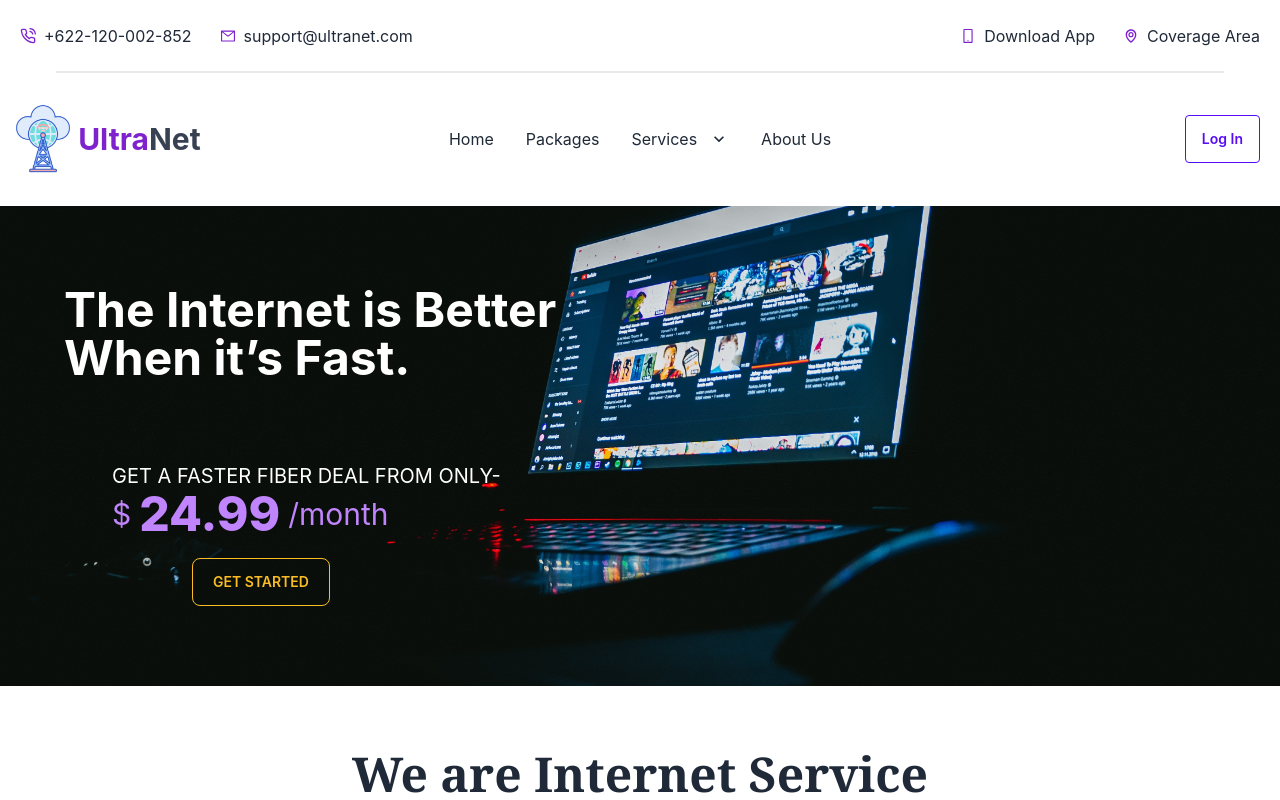
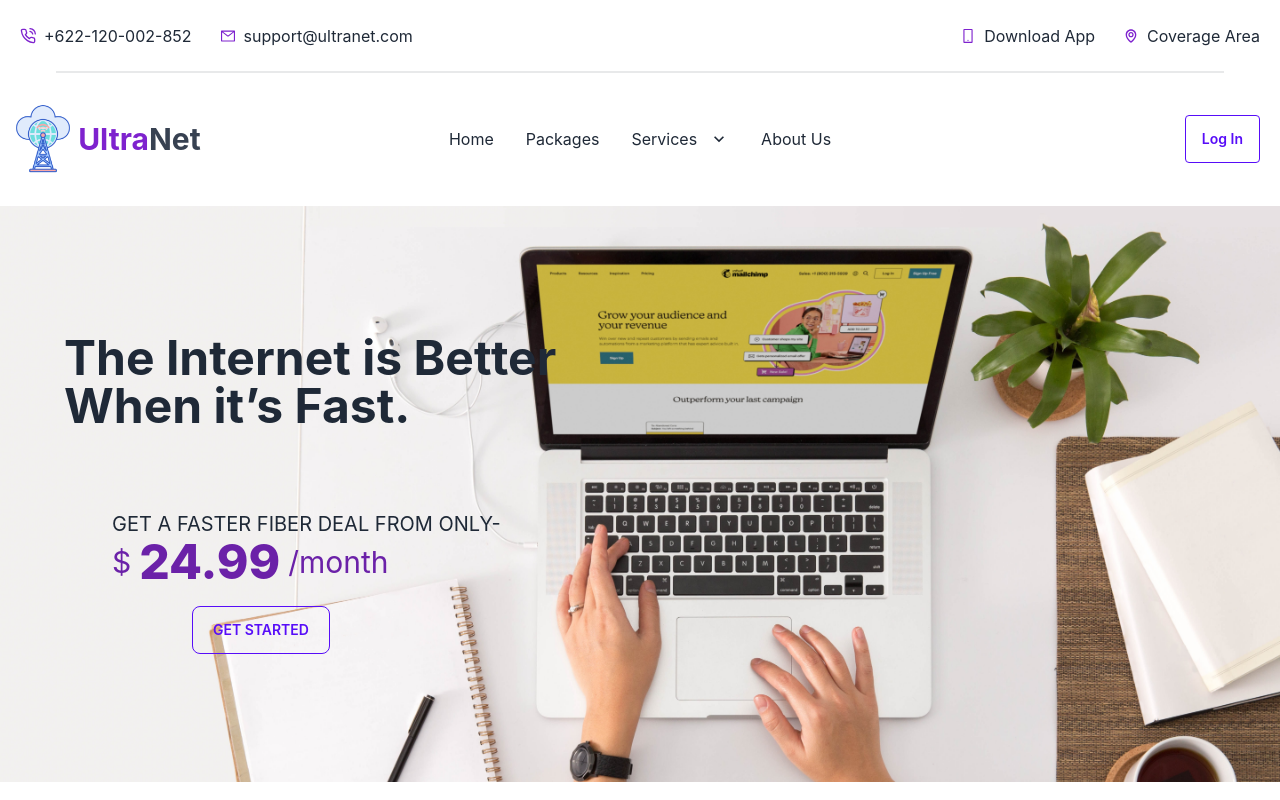
Before and after one commit to hasanimrul/ultra-net, a React (Create React App) app: page / in a window 1280 px wide. Shown: the top 800 px of the page. Built offline with nearby package versions, Linux system fonts and the light colour scheme; no server answers.

Commit message:
animation added

```diff
--- a/src/App.js
+++ b/src/App.js
@@ -4,7 +4,7 @@ import router from './Routes/Route';
 
 function App() {
   return (
-    <div className="">
+    <div className="overflow-hidden">
       <RouterProvider router={router}>
 
       </RouterProvider>
--- a/src/components/Home/Banner.jsx
+++ b/src/components/Home/Banner.jsx
@@ -3,15 +3,15 @@ import img from '../../assets/internet.jpg'
 
 const Banner = () => {
     return (
-        <div className='bg-cover bg-center md:py-20' style={{ backgroundImage: `url(${img})` }}>
+        <div className='bg-cover bg-top py-32' style={{ backgroundImage: `url(${img})` }}>
             <div className='ml-16'>
-                <h3 className='text-white text-left text-5xl font-bold '>The Internet is Better <br /> When it’s Fast.</h3>
+                <h3 className=' text-left text-5xl font-bold '>The Internet is Better <br /> When it’s Fast.</h3>
             </div>
             <div className='ml-28 pt-20'>
-                <h3 className='text-white text-left text-xl '>GET A FASTER FIBER DEAL FROM ONLY-</h3>
-                <h3 className='text-purple-400 text-left text-3xl  flex items-center gap-2'>$<span className='text-5xl font-extrabold'>24.99</span>/month</h3>
+                <h3 className=' text-left text-xl '>GET A FASTER FIBER DEAL FROM ONLY-</h3>
+                <h3 className='text-purple-800 text-left text-3xl  flex items-center gap-2'>$<span className='text-5xl font-extrabold'>24.99</span>/month</h3>
             </div>
-            <button className="btn btn-outline btn-warning ml-48 mt-5 px-5">Get Started</button>
+            <button className="btn btn-outline btn-primary ml-48 mt-5 px-5">Get Started</button>
 
         </div >
     );
--- a/src/components/Home/MiddleHero.jsx
+++ b/src/components/Home/MiddleHero.jsx
@@ -9,7 +9,7 @@ import 'aos/dist/aos.css';
 const MiddleHero = () => {
     AOS.init();
     return (
-        <div className=" bg-purple-100">
+        <div className=" bg-base-200">
             <div className="grid grid-cols-2 flex-col lg:flex-row-reverse items-center p-14 ">
                 <div className="text-center lg:text-left mr-5" data-aos="fade-right">
                     <h1 className="text-5xl font-bold mb-5 font-serif">Experience The Magic</h1>
```
Also changed, not shown: src/assets/internet.jpg, src/assets/net.jpg.
